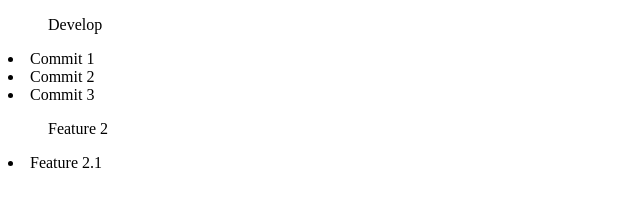
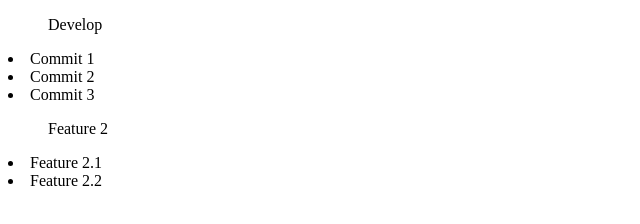
Before and after one commit to Carlosjimnez/Entrega, a plain HTML site: page index.html in a window 1280 px wide. Shown: the full height of the page, 0-640 px from the left. Drawn offline with Linux system fonts and the light colour scheme.

Commit message:
Creado Feature 2.2

```diff
--- a/index.html
+++ b/index.html
@@ -14,5 +14,6 @@
 
     <ul>Feature 2</ul>
         <li>Feature 2.1</li>
+        <li>Feature 2.2</li>
 </body>
 </html>
```
